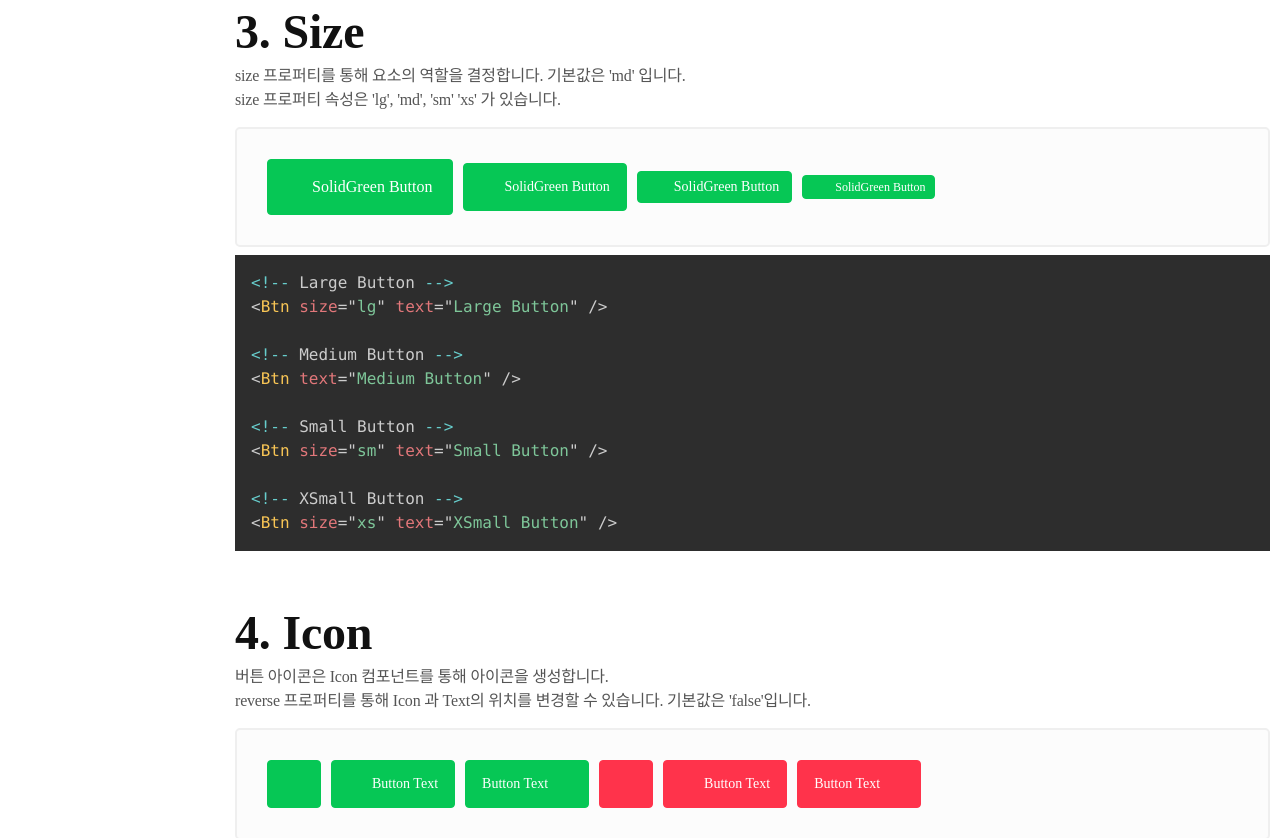
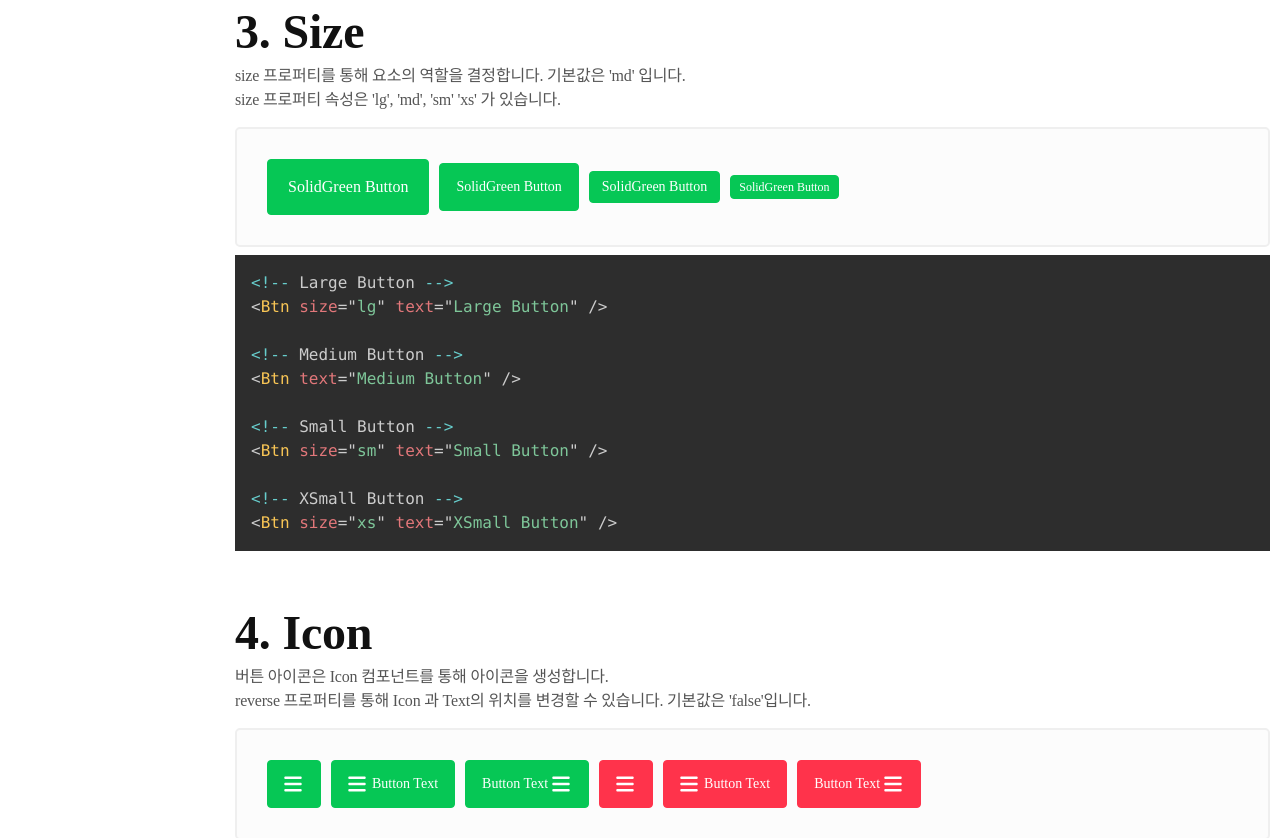
Before and after one commit to dongggggae/_hyun-design-system, a React (Vite) app: page /components/ButtonPage in a window 1280 px wide. Shown: the part 1300-2138 px from the top of the page. Built offline with nearby package versions, Linux system fonts and the light colour scheme.

Commit message:
[DS-fix]Btn, Icon, Modal 컴포넌트 수정

```diff
--- a/src/assets/scss/_mixins.scss
+++ b/src/assets/scss/_mixins.scss
@@ -24,7 +24,7 @@
 
       &__#{$class} {
         &::after {
-          content: '#{$class}';
+          content: '';
           @if ($variant == 'none') {
             background-image: var(--icon-#{$class});
             background-color: transparent;
--- a/src/assets/scss/_modal.scss
+++ b/src/assets/scss/_modal.scss
@@ -10,9 +10,8 @@
   --#{$prefix}modal-header-padding-y: #{$modal-header-padding-y};
   --#{$prefix}modal-header-border-width: #{$modal-header-border-width};
   --#{$prefix}modal-header-border-color: #{$modal-header-border-color};
-  --#{$prefix}modal-header-button-width: #{$modal-header-button-width};
-  --#{$prefix}modal-header-button-height: #{$modal-header-button-height};
   --#{$prefix}modal-header-button-padding-x: #{$modal-header-button-padding-x};
+  --#{$prefix}modal-header-button-padding-y: #{$modal-header-button-padding-y};
   --#{$prefix}modal-header-button-bg: #{$modal-header-button-bg};
   --#{$prefix}modal-body-margin-bottom: #{$modal-body-margin-bottom};
   --#{$prefix}modal-body-padding-x: #{$modal-body-padding-x};
@@ -112,9 +111,8 @@
     border-style: solid;
     border-color: var(--#{$prefix}modal-header-border-color);
 
-    .btn {
-      width: var(--#{$prefix}modal-header-button-width);
-      height: var(--#{$prefix}modal-header-button-height);
+    button {
+      padding: var(--#{$prefix}modal-header-button-padding-y) var(--#{$prefix}modal-header-button-padding-x);
       background-color: var(--#{$prefix}modal-header-button-bg);
       border-color: var(--#{$prefix}modal-header-button-bg);
     }
--- a/src/assets/scss/_variables.scss
+++ b/src/assets/scss/_variables.scss
@@ -426,9 +426,8 @@ $modal-header-padding-x: 16px;
 $modal-header-padding-y: $modal-header-padding-x;
 $modal-header-border-width: $modal-border-width;
 $modal-header-border-color: $modal-divider-color;
-$modal-header-button-width: 24px;
-$modal-header-button-height: 24px;
 $modal-header-button-padding-x: 0;
+$modal-header-button-padding-y: $modal-header-button-padding-x;
 $modal-header-button-bg: $white;
 $modal-body-margin-bottom: 16px;
 $modal-body-padding-x: 16px;
--- a/src/components/hyun-design-system/Icon/Icon.jsx
+++ b/src/components/hyun-design-system/Icon/Icon.jsx
@@ -15,6 +15,7 @@ const Icon = React.memo(({ name, size, color }) => {
 Icon.defaultProps = {
   size: 'md',
   color: 'black',
+  name: 'name',
 };
 
 Icon.propTypes = {
--- a/src/components/hyun-design-system/button/Button.jsx
+++ b/src/components/hyun-design-system/button/Button.jsx
@@ -3,7 +3,7 @@ import React from 'react';
 import PropTypes from 'prop-types';
 
 import BtnText from './Text';
-import Icon from '../icon/Icon';
+import Icon from '@/components/hyun-design-system/icon/Icon';
 
 const Btn = ({ type, size, text, icon, iconColor, iconOnly, reverse, onClick }) => {
   const PREFIX = 'btn';
@@ -16,14 +16,15 @@ const Btn = ({ type, size, text, icon, iconColor, iconOnly, reverse, onClick })
 
   return (
     <button className={[PREFIX, `${PREFIX}--${type}`, `${PREFIX}--${size}`].join(' ')} onClick={handleClick}>
-      {iconOnly && icon && <Icon color={iconColor} name={icon} />}
-      {!iconOnly && (
+      {icon && iconOnly && <Icon color={iconColor} name={icon} />}
+      {!iconOnly && icon && (
         <React.Fragment>
           {!reverse && <Icon name={icon} color={iconColor} />}
           <BtnText text={text} />
           {reverse && <Icon name={icon} color={iconColor} />}
         </React.Fragment>
       )}
+      {!icon && <BtnText text={text} />}
     </button>
   );
 };
@@ -31,6 +32,12 @@ const Btn = ({ type, size, text, icon, iconColor, iconOnly, reverse, onClick })
 Btn.defaultProps = {
   type: 'solid-green',
   size: 'md',
+  text: '',
+  icon: '',
+  iconColor: '',
+  iconOnly: false,
+  reverse: false,
+  onClick: () => {},
 };
 
 Btn.propTypes = {
--- a/src/pages/components/ButtonPage.jsx
+++ b/src/pages/components/ButtonPage.jsx
@@ -67,12 +67,12 @@ const ButtonPage = () => {
             reverse 프로퍼티를 통해 Icon 과 Text의 위치를 변경할 수 있습니다. 기본값은 &#39;false&#39;입니다.
           </Text>
           <div className="preview">
-            <Btn iconOnly icon="plus" />
-            <Btn type="solid-green" text="Button Text" icon="plus" />
-            <Btn type="solid-green" text="Button Text" reverse icon="plus" />
-            <Btn type="solid-red" iconOnly icon="plus" />
-            <Btn type="solid-red" text="Button Text" icon="plus" />
-            <Btn type="solid-red" text="Button Text" reverse icon="plus" onClick={() => alert('Click Event')} />
+            <Btn iconOnly icon="menu" iconColor="white" />
+            <Btn type="solid-green" text="Button Text" icon="menu" iconColor="white" />
+            <Btn type="solid-green" text="Button Text" reverse icon="menu" iconColor="white" />
+            <Btn type="solid-red" iconOnly icon="menu" iconColor="white" />
+            <Btn type="solid-red" text="Button Text" icon="menu" iconColor="white" />
+            <Btn type="solid-red" text="Button Text" reverse icon="menu" iconColor="white" />
           </div>
           <Suspense fallback={<div>Loading...</div>}>
             <LazyCodeContainer codeString={ButtonCode.icon} />
```
